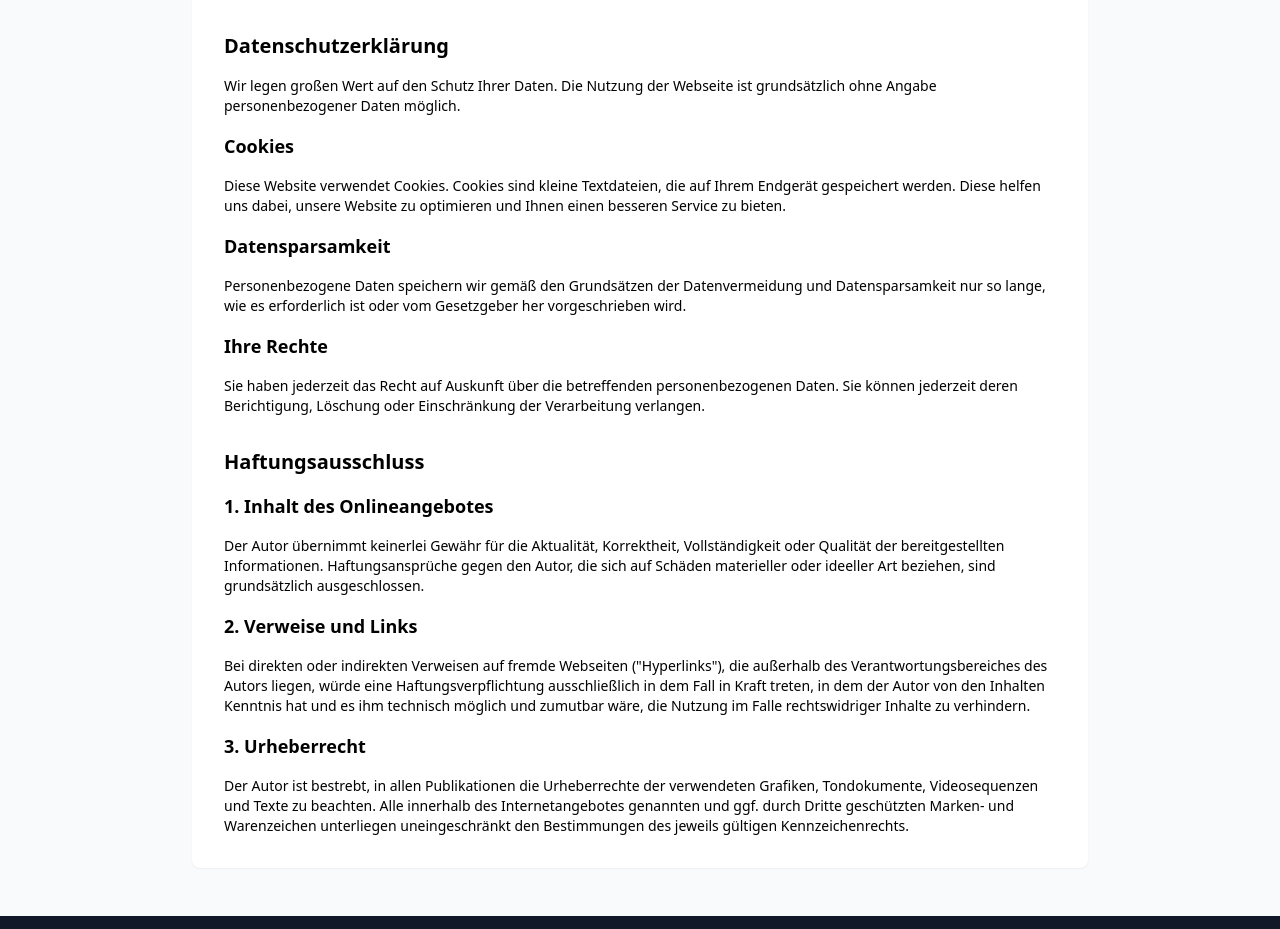
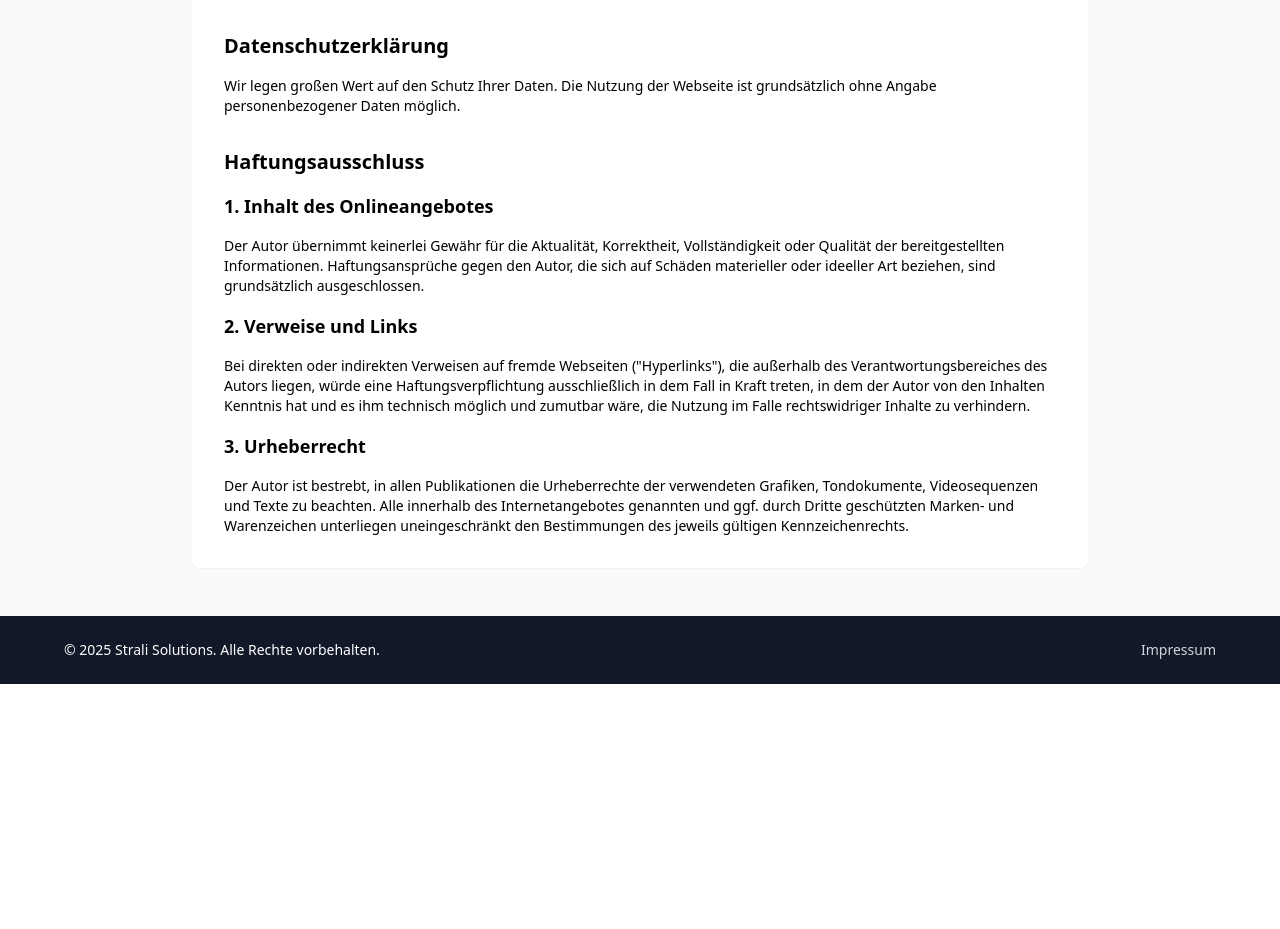
Before and after one commit to achildrenmile/stralisolutionsweb, a React (Vite) app: page /impressum in a window 1280 px wide. Shown: the part 824-1753 px from the top of the page. After the commit the page ends 1508 px from the top, so only its background shows below. Built offline with nearby package versions, Linux system fonts and the light colour scheme.

Commit message:
update impressum

```diff
--- a/src/components/Impressum.jsx
+++ b/src/components/Impressum.jsx
@@ -50,15 +50,6 @@ const Impressum = () => {
             <h2 className="text-xl font-semibold mb-4 mt-8">Datenschutzerklärung</h2>
             <div className="space-y-4 text-sm">
               <p>Wir legen großen Wert auf den Schutz Ihrer Daten. Die Nutzung der Webseite ist grundsätzlich ohne Angabe personenbezogener Daten möglich.</p>
-
-              <h3 className="text-lg font-semibold mt-4">Cookies</h3>
-              <p>Diese Website verwendet Cookies. Cookies sind kleine Textdateien, die auf Ihrem Endgerät gespeichert werden. Diese helfen uns dabei, unsere Website zu optimieren und Ihnen einen besseren Service zu bieten.</p>
-
-              <h3 className="text-lg font-semibold mt-4">Datensparsamkeit</h3>
-              <p>Personenbezogene Daten speichern wir gemäß den Grundsätzen der Datenvermeidung und Datensparsamkeit nur so lange, wie es erforderlich ist oder vom Gesetzgeber her vorgeschrieben wird.</p>
-
-              <h3 className="text-lg font-semibold mt-4">Ihre Rechte</h3>
-              <p>Sie haben jederzeit das Recht auf Auskunft über die betreffenden personenbezogenen Daten. Sie können jederzeit deren Berichtigung, Löschung oder Einschränkung der Verarbeitung verlangen.</p>
             </div>
           </section>
 
```
